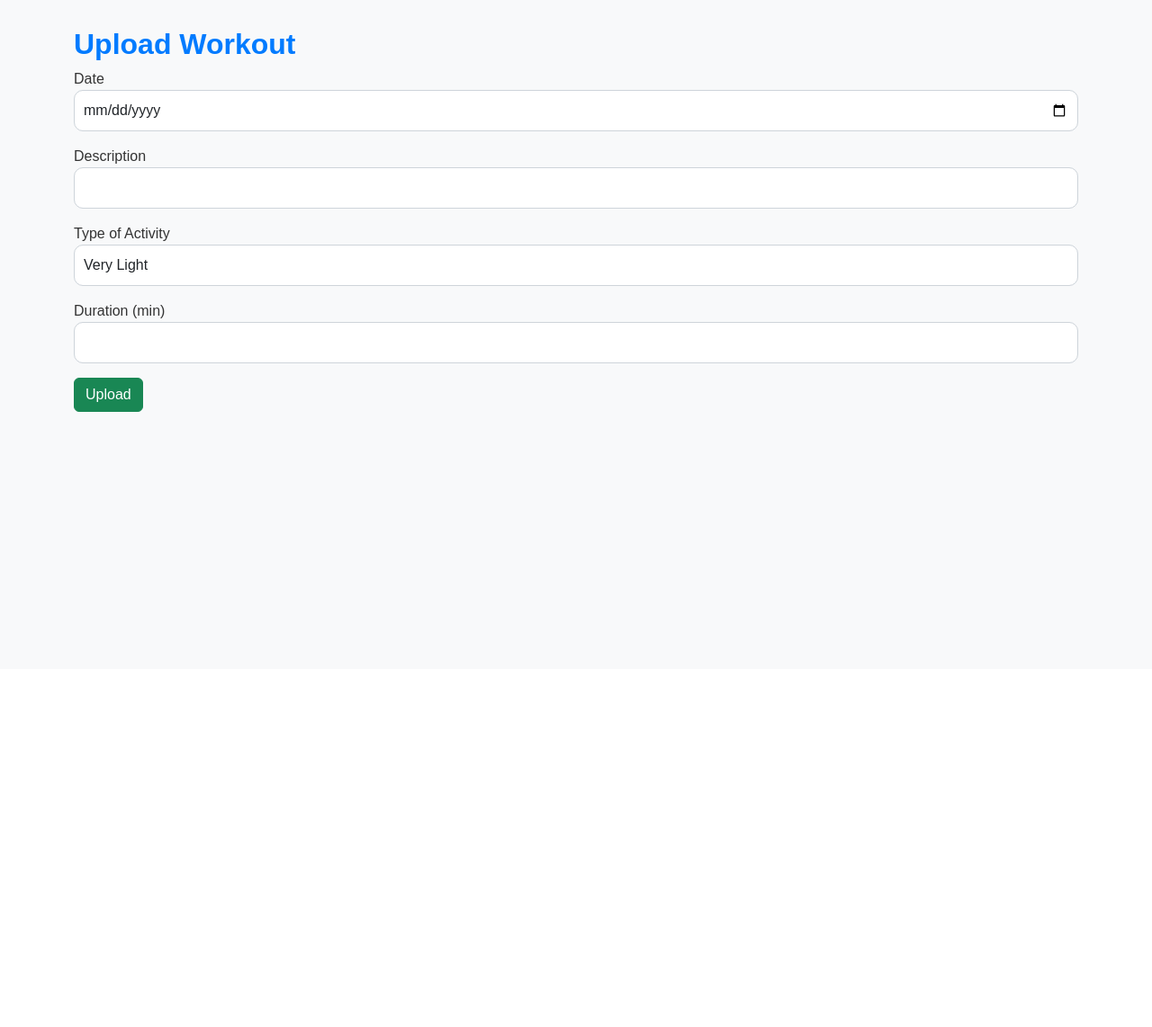
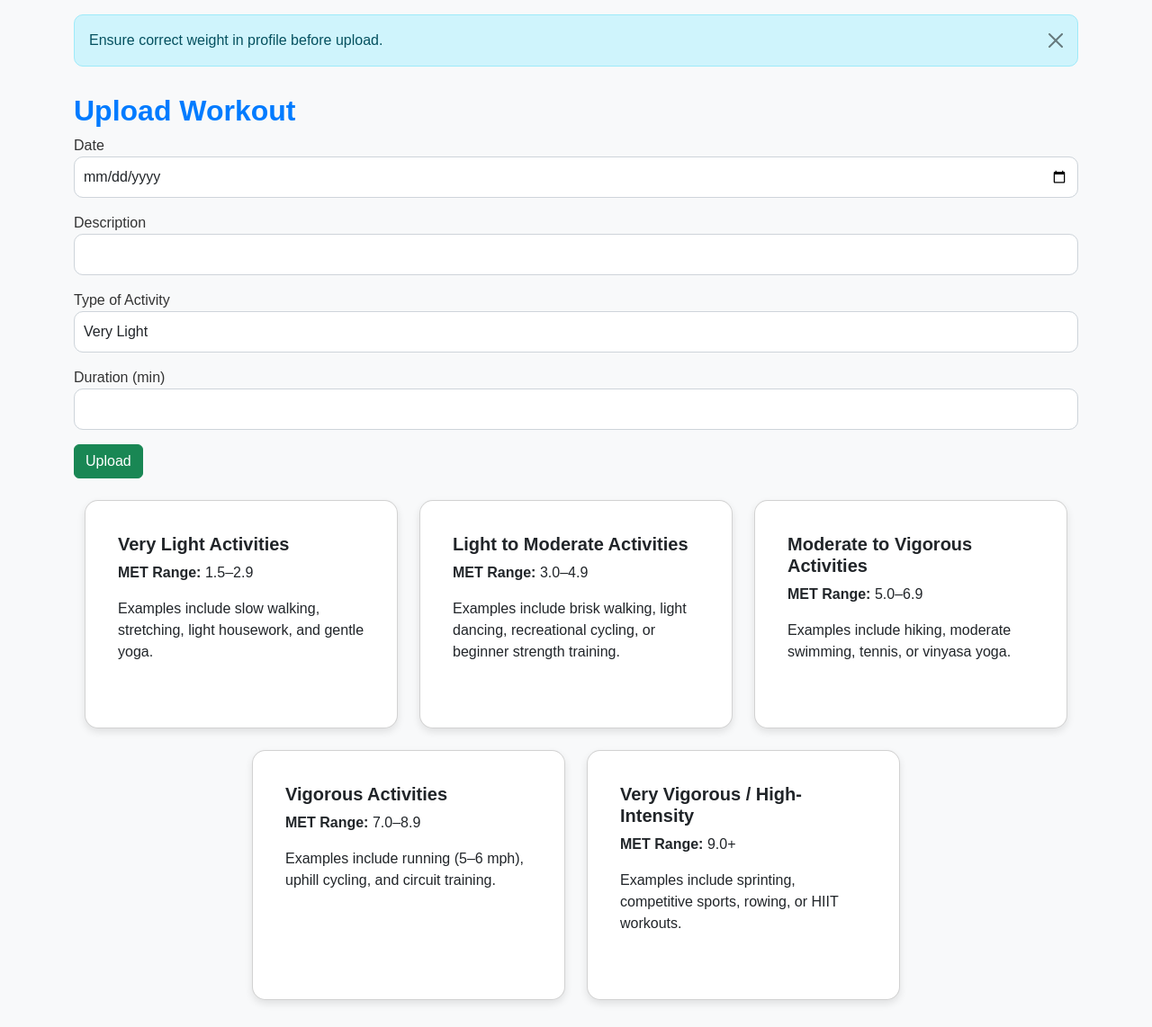
Before and after one commit to jordanrigden/agile-web-project, a Flask app: page /upload in a window 1280 px wide. Shown: the part 56-1198 px from the top of the page at 90% size. Before the commit the page ends 514 px from the top, so only its background shows below. Run offline with Flask 3, Linux system fonts and the light colour scheme; the visitor is signed in with stand-in values (Sample User, id 1).

Commit message:
- Added a .gitignore - Added workout history to profile - Added different graph view (week, month, year) - Added flash message to visualize.html - Added explanations of MET scores (types of activity in upload.html)

```diff
--- a/app.py
+++ b/app.py
@@ -6,6 +6,8 @@ from flask_login import LoginManager, login_user, logout_user, current_user, log
 from werkzeug.security import generate_password_hash, check_password_hash
 from datetime import datetime, timedelta
 from flask_migrate import Migrate
+from sqlalchemy import desc
+from collections import defaultdict
 
 app = Flask(__name__)
 app.config.from_object(Config)
@@ -69,7 +71,7 @@ def login():
 @login_required
 def profile():
     form = WeightUpdateForm()
-    workouts = Workout.query.filter_by(user_id=current_user.id).all()
+    workouts = Workout.query.filter_by(user_id=current_user.id).order_by(desc(Workout.date)).limit(9).all()
     return render_template('profile.html', workouts=workouts, form=form)
 
 @app.route('/logout')
@@ -82,6 +84,7 @@ def logout():
 @app.route('/upload', methods=['GET', 'POST'])
 @login_required
 def upload():
+    flash('Ensure correct weight in profile before upload.', 'info')
     form = WorkoutForm()
     if form.validate_on_submit():
 
@@ -109,21 +112,89 @@ def upload():
 @app.route('/visualize')
 @login_required
 def visualize():
-    workouts = Workout.query.filter_by(user_id=current_user.id).order_by(Workout.date).all()
-    labels = [w.date.strftime('%Y-%m-%d') for w in workouts]
-    durations = [w.duration for w in workouts]
-    calories = [w.calories for w in workouts]
+    # Get the range type (week, month, year) from the query parameters
+    range_type = request.args.get('range', 'week')
+    today = datetime.today()
 
-    start_of_week = datetime.now().date() - timedelta(days=datetime.now().weekday())
-    weekly_workouts = [w for w in workouts if w.date >= start_of_week]
-    weekly_count = len(weekly_workouts)
-    avg_duration = round(sum(w.duration for w in weekly_workouts) / weekly_count, 2) if weekly_count else 0
-    avg_calories = round(sum(w.calories for w in weekly_workouts) / weekly_count, 2) if weekly_count else 0
+    # Determine the start date based on the range type
+    if range_type == 'month':
+        start_date = today - timedelta(days=30)  # Last 30 days
+    elif range_type == 'year':
+        start_date = today - timedelta(days=365)  # Last 365 days
+    else:  # Default to 'week'
+        start_date = today - timedelta(days=6)  # Last 7 days, including today
+
+    # Query workouts in the selected range
+    workouts = Workout.query.filter(
+        Workout.user_id == current_user.id,
+        Workout.date >= start_date
+    ).order_by(Workout.date).all()
+
+    if range_type == 'year':
+        # Generate a list of the past 12 months
+        monthly_labels = []
+        current_month = today.replace(day=1)  # Start with the first day of the current month
+        for _ in range(12):
+            monthly_labels.append(current_month.strftime('%Y-%m'))
+            current_month -= timedelta(days=1)
+            current_month = current_month.replace(day=1)  # Move to the first day of the previous month
+
+        # Group data by month and calculate totals
+        monthly_data = {month: {'duration': 0, 'calories': 0} for month in monthly_labels}
+        for workout in workouts:
+            month = workout.date.strftime('%Y-%m')  # Format: YYYY-MM
+            if month in monthly_data:
+                monthly_data[month]['duration'] += workout.duration
+                monthly_data[month]['calories'] += workout.calories
+
+        # Prepare data for the chart (totals)
+        labels = monthly_labels[::-1]  # Reverse to get chronological order
+        durations = [monthly_data[month]['duration'] for month in labels]
+        calories = [monthly_data[month]['calories'] for month in labels]
+
+        # Calculate averages for the summary
+        total_duration = sum(durations)
+        total_calories = sum(calories)
+        non_zero_months = len([month for month in durations if month > 0])  # Count months with data
+        avg_duration = round(total_duration / non_zero_months, 2) if non_zero_months > 0 else 0
+        avg_calories = round(total_calories / non_zero_months, 2) if non_zero_months > 0 else 0
+    else:
+        # Group data by date and sum duration and calories
+        grouped_data = defaultdict(lambda: {'duration': 0, 'calories': 0})
+        for workout in workouts:
+            date_str = workout.date.strftime('%Y-%m-%d')  # Format date as string
+            grouped_data[date_str]['duration'] += workout.duration
+            grouped_data[date_str]['calories'] += workout.calories
+
+        # Generate a complete list of dates in the range
+        date_list = []
+        current_date = start_date
+        while current_date <= today:
+            date_list.append(current_date.strftime('%Y-%m-%d'))
+            current_date += timedelta(days=1)
+
+        # Prepare data for the chart (totals)
+        labels = date_list
+        durations = [grouped_data[date]['duration'] for date in date_list]
+        calories = [grouped_data[date]['calories'] for date in date_list]
+
+        # Calculate averages for the summary
+        total_duration = sum(durations)
+        total_calories = sum(calories)
+        non_zero_days = len([day for day in durations if day > 0])  # Count days with data
+        avg_duration = round(total_duration / non_zero_days, 2) if non_zero_days > 0 else 0
+        avg_calories = round(total_calories / non_zero_days, 2) if non_zero_days > 0 else 0
 
     return render_template('visualize.html',
-        labels=labels, durations=durations, calories=calories,
-        workouts=workouts, weekly_count=weekly_count,
-        avg_duration=avg_duration, avg_calories=avg_calories)
+        labels=labels,
+        durations=durations,
+        calories=calories,
+        workouts=workouts,
+        weekly_count=len(workouts),
+        avg_duration=avg_duration,  # Pass average duration for the summary
+        avg_calories=avg_calories,  # Pass average calories for the summary
+        selected_range=range_type
+    )
 
 @app.route('/update_weight', methods=['POST'])
 @login_required
--- a/forms.py
+++ b/forms.py
@@ -2,6 +2,7 @@ from flask_wtf import FlaskForm
 from wtforms import StringField, PasswordField, SubmitField, FloatField, DateField, SelectField
 from wtforms.validators import DataRequired, Email, EqualTo, Length, ValidationError
 from models import Workout
+from datetime import datetime
 
 class RegisterForm(FlaskForm):
     username = StringField('Username', validators=[DataRequired(), Length(min=4, max=25)])
--- a/templates/profile.html
+++ b/templates/profile.html
@@ -1,7 +1,7 @@
 {% extends 'base.html' %}
 {% block content %}
 <div class="container mt-4">
-    <h2>{{ current_user.username }}'s Profile</h2>
+    <h2>{{ current_user.username.capitalize() }}'s Profile</h2>
     <div class="card mb-3">
         <div class="card-body">
             <h5 class="card-title">Email: {{ current_user.email }}</h5>
@@ -27,7 +27,7 @@
                             <h5 class="card-title">{{ workout.description }}</h5>
                             <p class="card-text"><strong>Date:</strong> {{ workout.date }}</p>
                             <p class="card-text"><strong>Duration:</strong> {{ workout.duration }} minutes</p>
-                            <p class="card-text"><strong>Calories Burned:</strong> {{ workout.calories }} kcal</p>
+                            <p class="card-text"><strong>Calories Burned:</strong> {{ workout.calories | round(2) }} kcal</p>
                         </div>
                     </div>
                 </div>
--- a/templates/upload.html
+++ b/templates/upload.html
@@ -7,10 +7,64 @@
     <div class="mb-3">
         {{ form.date.label }}
         {{ form.date(class="form-control", lang="en") }}
-      </div>
+    </div>
     <div class="mb-3">{{ form.description.label }} {{ form.description(class="form-control") }}</div>
     <div class="mb-3">{{ form.activity.label }} {{ form.activity(class="form-control") }}</div>
     <div class="mb-3">{{ form.duration.label }} {{ form.duration(class="form-control") }}</div>
     {{ form.submit(class="btn btn-success") }}
 </form>
+
+<div class="container mt-4">
+  <div class="row justify-content-center g-4">
+    <div class="col-md-4">
+      <div class="card h-100">
+        <div class="card-body">
+          <h5 class="card-title">Very Light Activities</h5>
+          <p class="card-text"><strong>MET Range:</strong> 1.5–2.9</p>
+          <p>Examples include slow walking, stretching, light housework, and gentle yoga.</p>
+        </div>
+      </div>
+    </div>
+
+    <div class="col-md-4">
+      <div class="card h-100">
+        <div class="card-body">
+          <h5 class="card-title">Light to Moderate Activities</h5>
+          <p class="card-text"><strong>MET Range:</strong> 3.0–4.9</p>
+          <p>Examples include brisk walking, light dancing, recreational cycling, or beginner strength training.</p>
+        </div>
+      </div>
+    </div>
+
+    <div class="col-md-4">
+      <div class="card h-100">
+        <div class="card-body">
+          <h5 class="card-title">Moderate to Vigorous Activities</h5>
+          <p class="card-text"><strong>MET Range:</strong> 5.0–6.9</p>
+          <p>Examples include hiking, moderate swimming, tennis, or vinyasa yoga.</p>
+        </div>
+      </div>
+    </div>
+
+    <div class="col-md-4">
+      <div class="card h-100">
+        <div class="card-body">
+          <h5 class="card-title">Vigorous Activities</h5>
+          <p class="card-text"><strong>MET Range:</strong> 7.0–8.9</p>
+          <p>Examples include running (5–6 mph), uphill cycling, and circuit training.</p>
+        </div>
+      </div>
+    </div>
+
+    <div class="col-md-4">
+      <div class="card h-100">
+        <div class="card-body">
+          <h5 class="card-title">Very Vigorous / High-Intensity</h5>
+          <p class="card-text"><strong>MET Range:</strong> 9.0+</p>
+          <p>Examples include sprinting, competitive sports, rowing, or HIIT workouts.</p>
+        </div>
+      </div>
+    </div>
+  </div>
+</div>
 {% endblock %}
```
Also changed, not shown: templates/visualize.html (+39 -5 lines), 1 other file.
